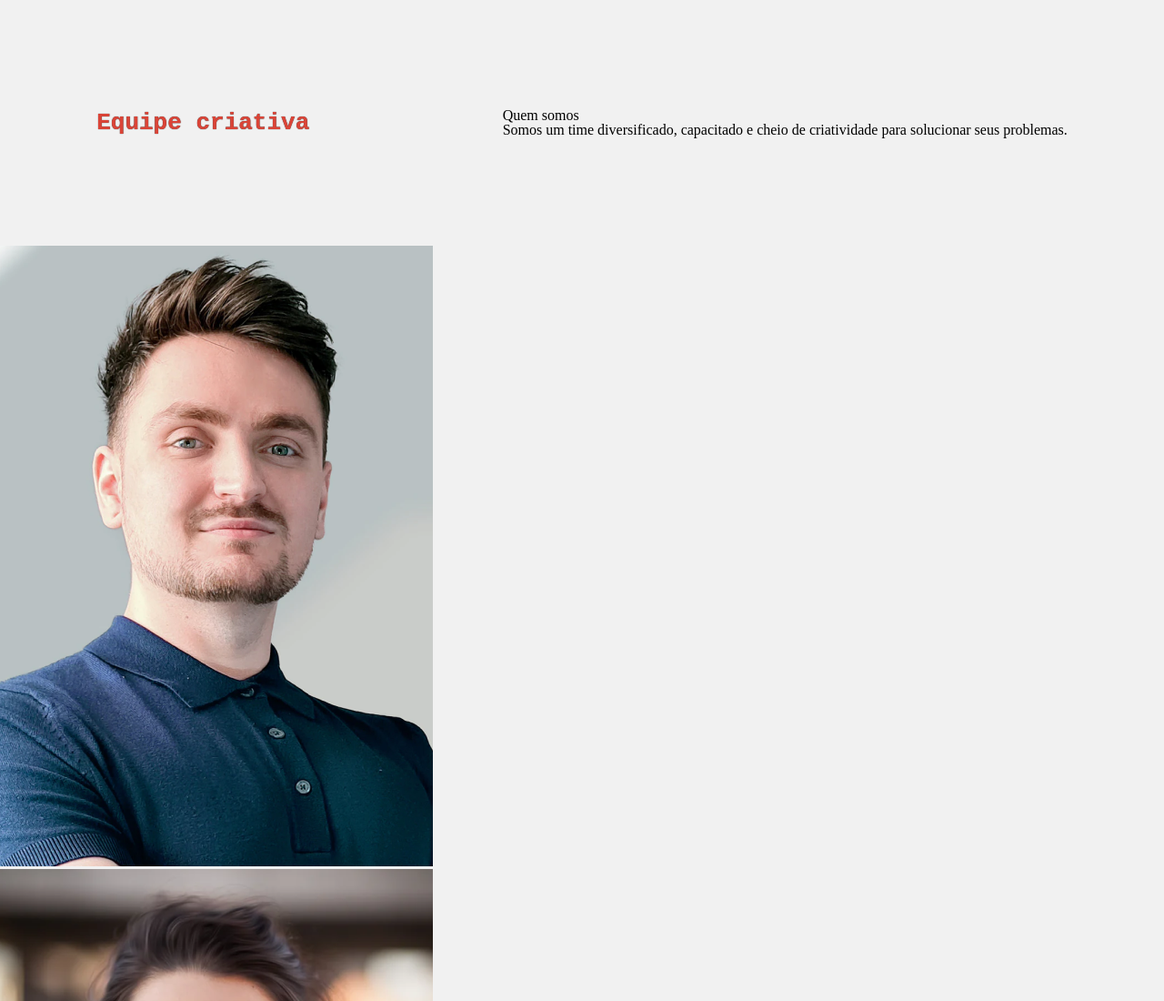
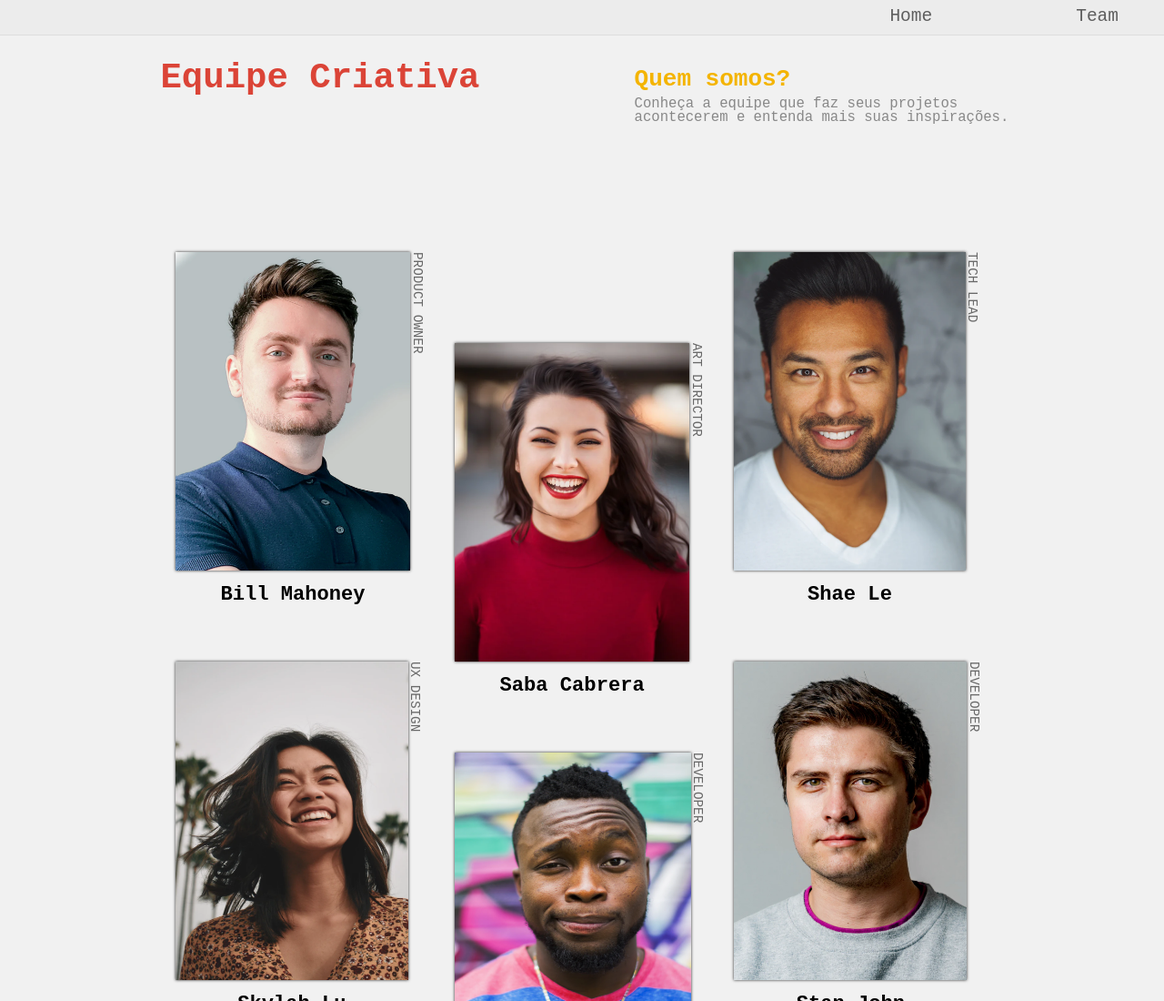
Before and after one commit to viniciusmonpean/my-team-page-master, a plain HTML site: page index.html in a window 1280 px wide. Shown: the top 1100 px of the page at 91% size. Drawn offline with Linux system fonts and the light colour scheme.

Commit message:
Finalização do projeto para descktop  responsivo e implementação mobile

```diff
--- a/assets/css/main.css
+++ b/assets/css/main.css
@@ -2,65 +2,161 @@ body {
     background-color: #f1f1f1;
     display: flex;
     flex-direction: column;
-    height: 1500px;
+    height: 1300px;
     width: 100%;
+    justify-content: top;
+    align-items: center;
 }
 .header {
-    display: none;
     width: 100%;
-    height: 3em;
+    height: 3%;
     background-color: #ececec;
     border-bottom:1px solid #dddddd;
+
+}
+.menu {
+    width: 100%;
+    height: 100%;
+    display: flex;
+    justify-content: end;
+    align-items: center;
+}
+.menuList {
+    display: flex;
+    width: 80%;
+    justify-content: flex-end;
+    align-items: center;
+    font-family: monospace;
+    padding-right: 50px;
+}
+.menuList-item {
+    width: 20%;
+    height: 100%;
+    font-size: 1.5em;
+    transition: 0.250s;
+    text-align: end;
+
+}
+a {
+    text-decoration: none;
+    color: #5e5e5e;
+    transition: 0.250s;
+}
+a:hover {
+    font-size: 0.95em;
+    font-weight: bold;
+}
+main {
+    display: flex;
+    flex-direction: column;
+    width: 90%;
+    height: 95%;
+    align-items: center;
+    justify-content: flex-start;
+}
+.pageDescription {
+    display: flex;
+    width: 100%;
+    height: 13%;
+    align-items: flex-start;
     justify-content: space-around;
+}
+.titleSection {
+    display: flex;
+    width: 40%;
+    height: 60%;
+    justify-content: center;
     align-items: center;
 
 }
-.principal {
-    width: 100%;
-    height: 90%;
-    display:flex;
+.titleSection-title {
+    color: #db4437;
+    font-family: monospace;
+    font-size: 3em;
+    font-weight: bold;;
 }
-.principalDiv {
+.descriptionSection {
+    display: flex;
+    flex-direction: column;
+    width: 40%;
+    height: 100%;
+    justify-content: space-around;
+}
+.descriptionSection-title {
+    display: flex;
+    flex-direction: column;
+    justify-content: flex-end;
+    height: 36%;
+    font-size: 2em;
+    color: #f4b400;
+    font-family: monospace;
+    font-weight: bold;;
+}
+.descriptionSection-paragraph {
+    display: flex;
+    flex-direction: column;
+    justify-content: flex-start;
+    height: 55%;
+    font-size: 1.2em;
+    color: #888888;
+    font-family: monospace;
+}
+.team {
+    display: flex;
+    flex-wrap: wrap;
+    width: 80%;
+    height: 70%;
+    justify-content: space-around;
+    align-items:initial;
+}
+.memberArea {
+    width: 280px;
+    height: 350px;
+    display: flex;
+    margin-top: 80px;
+    padding-bottom: 20px;
+    justify-content: center;
+}
+.areaTwo {
+    padding-top: 100px;
+    margin-bottom: -100px;
+}
+.areaFive {
+    padding-top: 100px;
+    margin-bottom: -100px;
+}
+.memberImage {
     width: 100%;
     height: 100%;
+    box-shadow: 0px 0px 3px #272727;
+    transition: 0.225s;
+    margin-bottom: 10px;
 }
-.principalDiv-text {
-    width: 100%;
-    height: 20%;
+.memberImage:hover {
+    width: 99%;
+    height: 99%;
+    box-shadow: 0px 0px 0px;
+}
+.memberName {
+    font-family: monospace;
+    text-align: center;
+    font-size: 1.7em;
+    font-weight:bold;
+}
+.imageLegend {
+    width: 12%;
+    height: 50%;
+    writing-mode: vertical-rl;
     display: flex;
-    justify-content: space-around;
-    align-items: center;
-}
-.textTitle {
-    color: #db4437;
-    text-shadow: 0px 0px 1px #272727;
-    font-size: 2em;
-    font-weight: bold;
+    align-items:flex-end;
     font-family: monospace;
-    transition: 0.5s;
-}
-.textTitle:hover {
-    text-shadow: 0px 0px 3px;
-}
-.textSubtitle {
-
-}
-.textSubtitle-paragraph {
-
-}
-.principalDiv-images {
-
-}
-.imagesDiv {
-
-}
-.imageParagraph {
-
+    color: #686868;
+    font-size: 1.1em;
 }
 .footer {
     display: flex;
     width: 100%;
-    height: 8%;
+    height: 3.5%;
     background-color: #ececec;
     border-top:1px solid #dddddd;
     justify-content: space-around;
@@ -76,8 +172,77 @@ body {
 }
 
 @media(max-width: 360px) {
-
+    body {
+        height: 1500px;
+    }
+    .pageDescription {
+        height: 30%;
+        align-items: center;
+        margin-top: 60px;
+        margin-bottom: 100px;
+    }
+    .titleSection {
+        width: auto;
+    }
+    .descriptionSection {
+        width: 75%;
+        border-left: solid 1px #db4437;
+        padding-left: 10px;
+    }
+    main {
+        height: 100%;
+    }
+    .team {
+        display: flex;
+        flex-wrap: wrap;
+        width: 80%;
+        height: 80%;
+        justify-content: space-around;
+        align-items:initial;
+    }
+    .memberArea {
+        width: 50%;
+        height: 15%;
+        display: flex;
+        margin-top: 0px;
+        padding-bottom: 0px;
+        justify-content: center;
+    }
+    .areaOne {
+        padding-top: 0px;
+        margin-bottom: 0px;
+    }
+    .areaTwo {
+        padding-top: 120px;
+        margin-bottom: 0px;
+    }
+    .areaThree {
+        margin-top: -100px;
+        padding-top: 0px;
+        margin-bottom: 0px;
+    }
+    .areaFor {
+        padding-top: 20px;
+        margin-bottom: 0px;
+    }
+    .areaFive {
+        margin-top: -100px;
+        padding-top: 0px;
+        margin-bottom: 0px;
+    }
+    .areaSix {
+        padding-top: 10px;
+        margin-bottom: 0px;
+    }
+    .memberImage {
+        width: 100%;
+        height: 100%;
+        box-shadow: 0px 0px 3px #272727;
+        transition: 0.225s;
+        margin-bottom: 10px;
+    }
     .footer {
+        height: 5%;
         margin-bottom: -60px;
     }
 }
--- a/index.html
+++ b/index.html
@@ -10,42 +10,55 @@
 </head>
 <body>
   <header class="header">
+    <nav class="menu">
+      <ul class="menuList">
+        <li class="menuList-item"><a href="">Home</a></li>
+        <li class="menuList-item"><a href="">Team</a></li>
+      </ul>
+    </nav>
   </header>
-  <main class="principal">
-      <div class="principalDiv">
-        <section class="principalDiv-text">
-          <h1 class="textTitle">Equipe criativa</h1>
-          <h2 class="textSubtitle">Quem somos
-            <p class="textSubtitle-paragraph">Somos um time diversificado, capacitado e cheio de criatividade para solucionar seus problemas.</p>
-          </h2>
-        </section>
-        <section class="principalDiv-images">
-          <div class="imagesDiv">
-            <img src="assets/images/photo1.png" alt="" class="image">
-            <p class="imageParagraph"></p>
-          </div>
-          <div class="imagesDiv">
-            <img src="assets/images/photo2.png" alt="" class="image">
-            <p class="imageParagraph"></p>
-          </div>
-          <div class="imagesDiv">
-            <img src="assets/images/photo3.png" alt="" class="image">
-            <p class="imageParagraph"></p>
-          </div>
-          <div class="imagesDiv">
-            <img src="assets/images/photo4.png" alt="" class="image">
-            <p class="imageParagraph"></p>
-          </div>
-          <div class="imagesDiv">
-            <img src="assets/images/photo5.png" alt="" class="image">
-            <p class="imageParagraph"></p>
-          </div>
-          <div class="imagesDiv">
-            <img src="assets/images/photo6.png" alt="" class="image">
-            <p class="imageParagraph"></p>
-          </div>
-        </section>
-      </div>
+  <main>
+    <div class="pageDescription">
+      <section class="titleSection">
+        <h1 class="titleSection-title">Equipe Criativa</h1>
+      </section>
+      <section class="descriptionSection">
+        <h2 class="descriptionSection-title">Quem somos?</h2>
+        <p class="descriptionSection-paragraph">Conheça a equipe que faz seus projetos acontecerem e entenda mais suas inspirações.</p>
+      </section>
+    </div>
+    <div class="team">
+      <section class="memberArea areaOne">
+
+        <h3 class="memberName"><img src="assets/images/photo1.png" alt="" class="memberImage imageOne">Bill Mahoney</h3>
+        <p class="imageLegend">PRODUCT OWNER</p>
+      </section>
+      <section class="memberArea areaTwo">
+
+        <h3 class="memberName"><img src="assets/images/photo2.png" alt="" class="memberImage">Saba Cabrera</h3>
+        <p class="imageLegend">ART DIRECTOR</p>
+      </section>
+      <section class="memberArea areaThree">
+
+        <h3 class="memberName"><img src="assets/images/photo3.png" alt="" class="memberImage">Shae Le</h3>
+        <p class="imageLegend">TECH LEAD</p>
+      </section>
+      <section class="memberArea areaFor">
+
+        <h3 class="memberName"><img src="assets/images/photo4.png" alt="" class="memberImage">Skylah Lu</h3>
+        <p class="imageLegend">UX DESIGN</p>
+      </section>
+      <section class="memberArea areaFive">
+
+        <h3 class="memberName"><img src="assets/images/photo5.png" alt="" class="memberImage">Griff Richards</h3>
+        <p class="imageLegend">DEVELOPER</p>
+      </section>
+      <section class="memberArea areaSix">
+
+        <h3 class="memberName"><img src="assets/images/photo6.png" alt="" class="memberImage">Stan John</h3>
+        <p class="imageLegend">DEVELOPER</p>
+      </section>
+    </div>
   </main>
   <footer class="footer">
       <h3 class="footerText">criado por <a class="linkNome" href="">Fausto Monpean</a> - devChallenges.io</h3>
```
